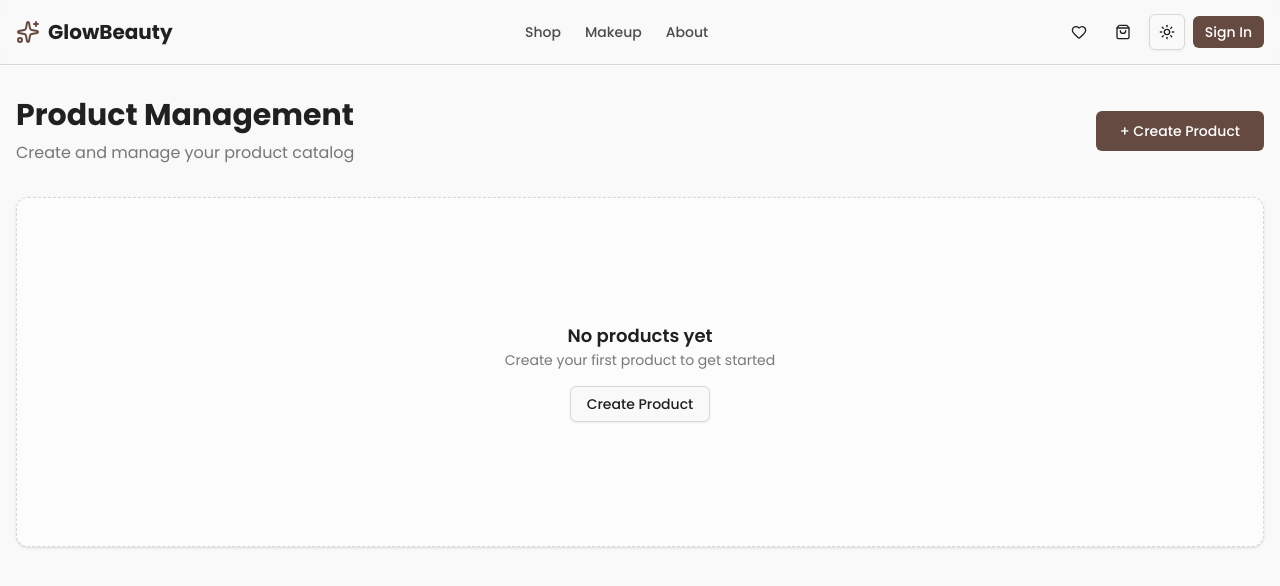
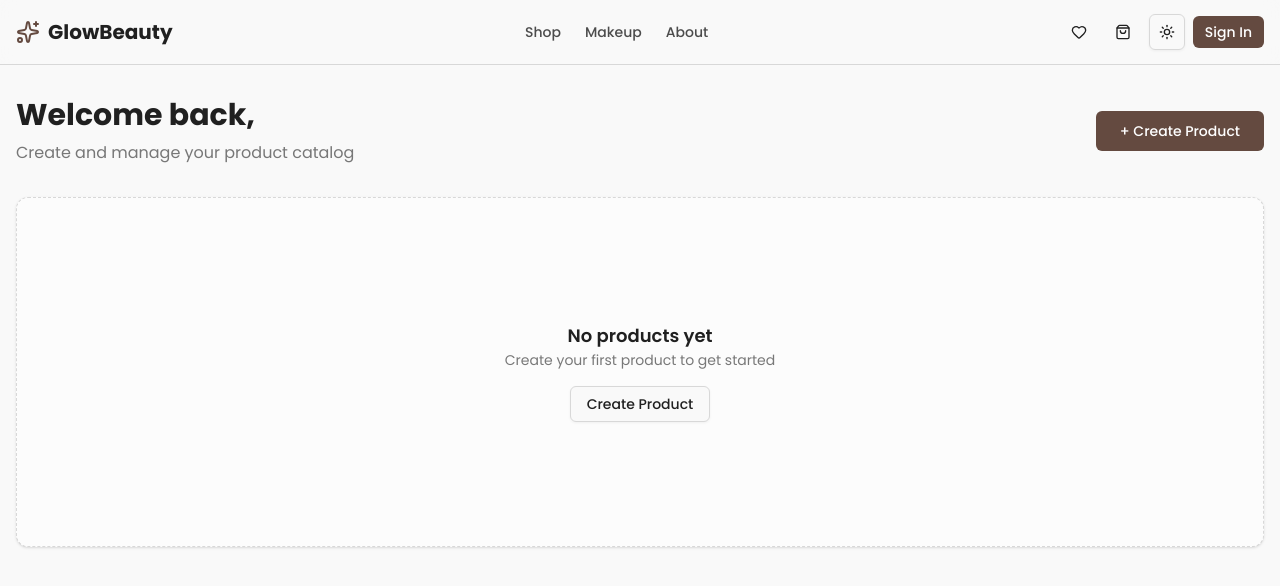
Before and after one commit to Zaprovic/mom-shop-new, a Next.js app: page /product-management in a window 1280 px wide. Shown: the top 586 px of the page. Built offline with nearby package versions, Linux system fonts and the light colour scheme; no server answers.

Commit message:
chore: added user first name to product dashboard

```diff
--- a/src/app/(pages)/product-management/_components/product-management-content/index.tsx
+++ b/src/app/(pages)/product-management/_components/product-management-content/index.tsx
@@ -7,10 +7,12 @@ import { Card, CardContent } from "@/components/ui/card";
 import { Button } from "@/components/ui/button";
 import { DataTable } from "./_components/data-table";
 import { createColumns } from "./_components/columns";
+import { useUser } from "@clerk/nextjs";
 
 export const ProductManagementContent = () => {
   const [products, setProducts] = useState<ProductFormData[]>([]);
   const [isFormVisible, setIsFormVisible] = useState(false);
+  const { user } = useUser()
 
   const handleProductSubmit = (data: ProductFormData) => {
     const newProduct: ProductFormData = {
@@ -38,7 +40,7 @@ export const ProductManagementContent = () => {
       <div className="mb-8 flex flex-col gap-2 md:flex-row md:items-center md:justify-between">
         <div>
           <h1 className="text-3xl font-bold text-foreground">
-            Product Management
+            Welcome back, {user?.firstName}
           </h1>
           <p className="mt-2 text-foreground/60">
             Create and manage your product catalog
```
